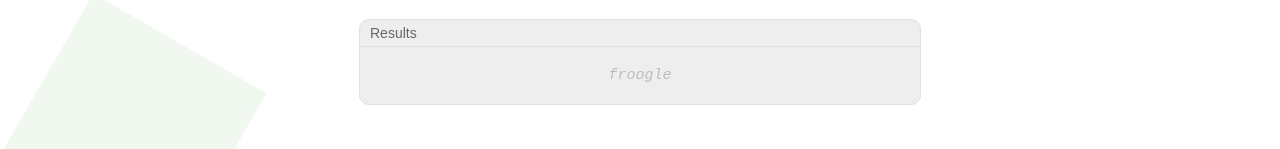
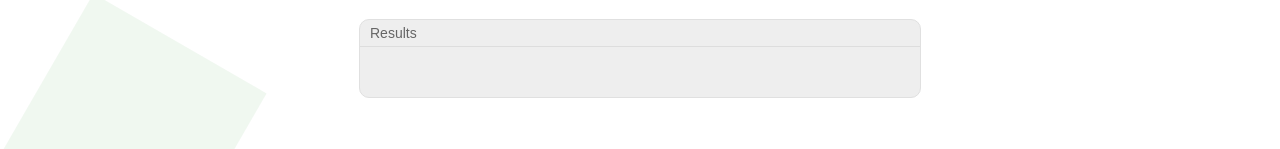
Before and after one commit to mhmh4/froogle, a React (Vite) app: page / in a window 1280 px wide. Shown: the part 410-559 px from the top of the page. Built offline with nearby package versions, Linux system fonts and the light colour scheme.

Commit message:
Remove watermark

```diff
--- a/src/App.css
+++ b/src/App.css
@@ -197,17 +197,6 @@ input:focus {
   width: 34em;
 }
 
-.Watermark {
-  width: 200px;
-  margin: 10px auto;
-  user-select: none;
-  padding: 10px;
-  color: #bcbcbc;
-  font-style: italic;
-  font-family: monospace;
-  font-size: 15px;
-}
-
 .rid {
   padding: 0 10px;
 }
--- a/src/App.jsx
+++ b/src/App.jsx
@@ -9,15 +9,11 @@ import { EXAMPLES } from "./Examples";
 
 import "./App.css";
 
-function Watermark() {
-  return <div className="Watermark">froogle</div>
-}
-
 export default function App() {
   const [searchInput, setSearchInput] = useState("");
   const inputRef = useRef(null);
 
-  const [message, setMessage] = useState(<Watermark />);
+  const [message, setMessage] = useState();
 
   const [isLoading, setIsLoading] = useState(false);
 
```
